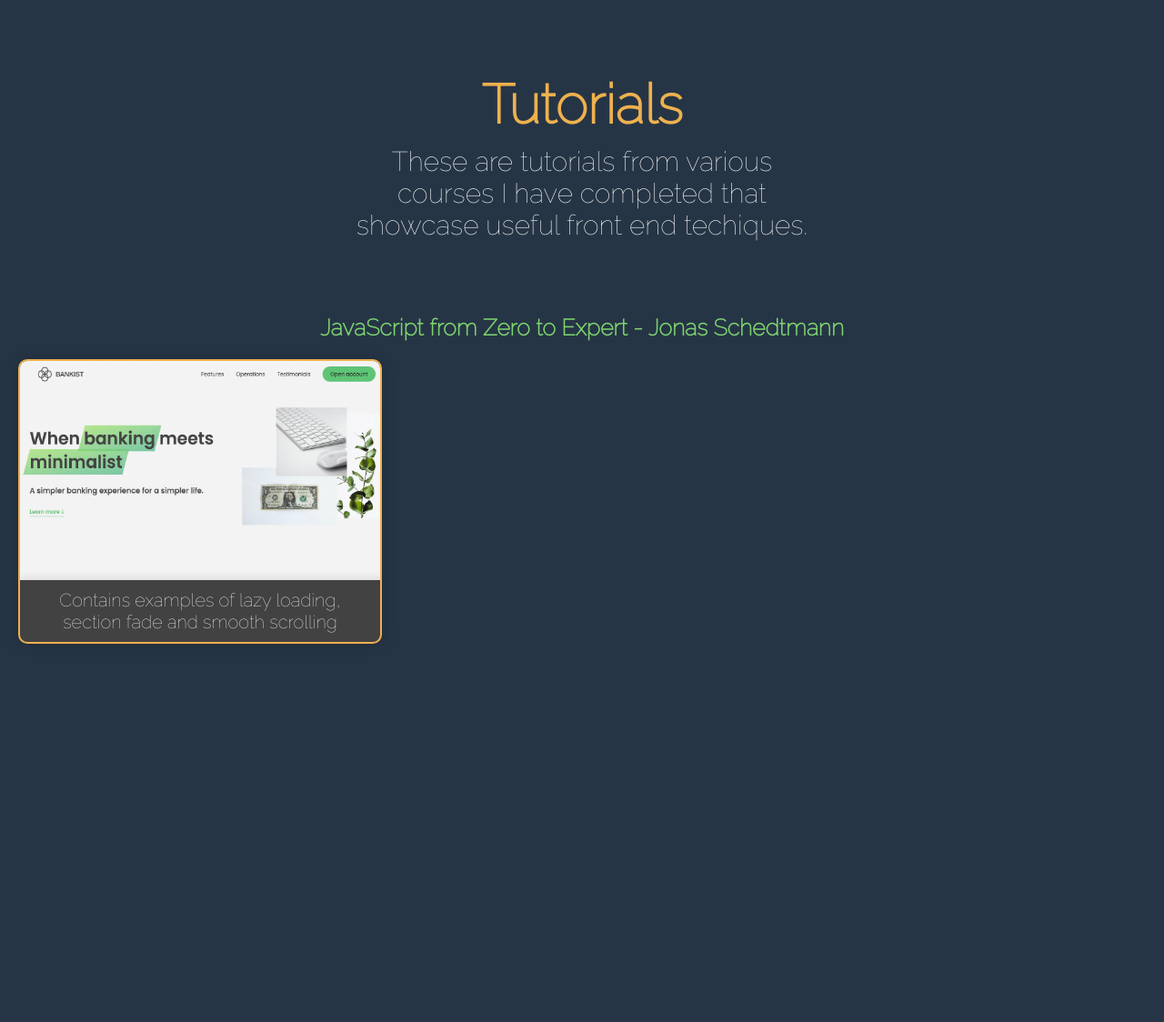
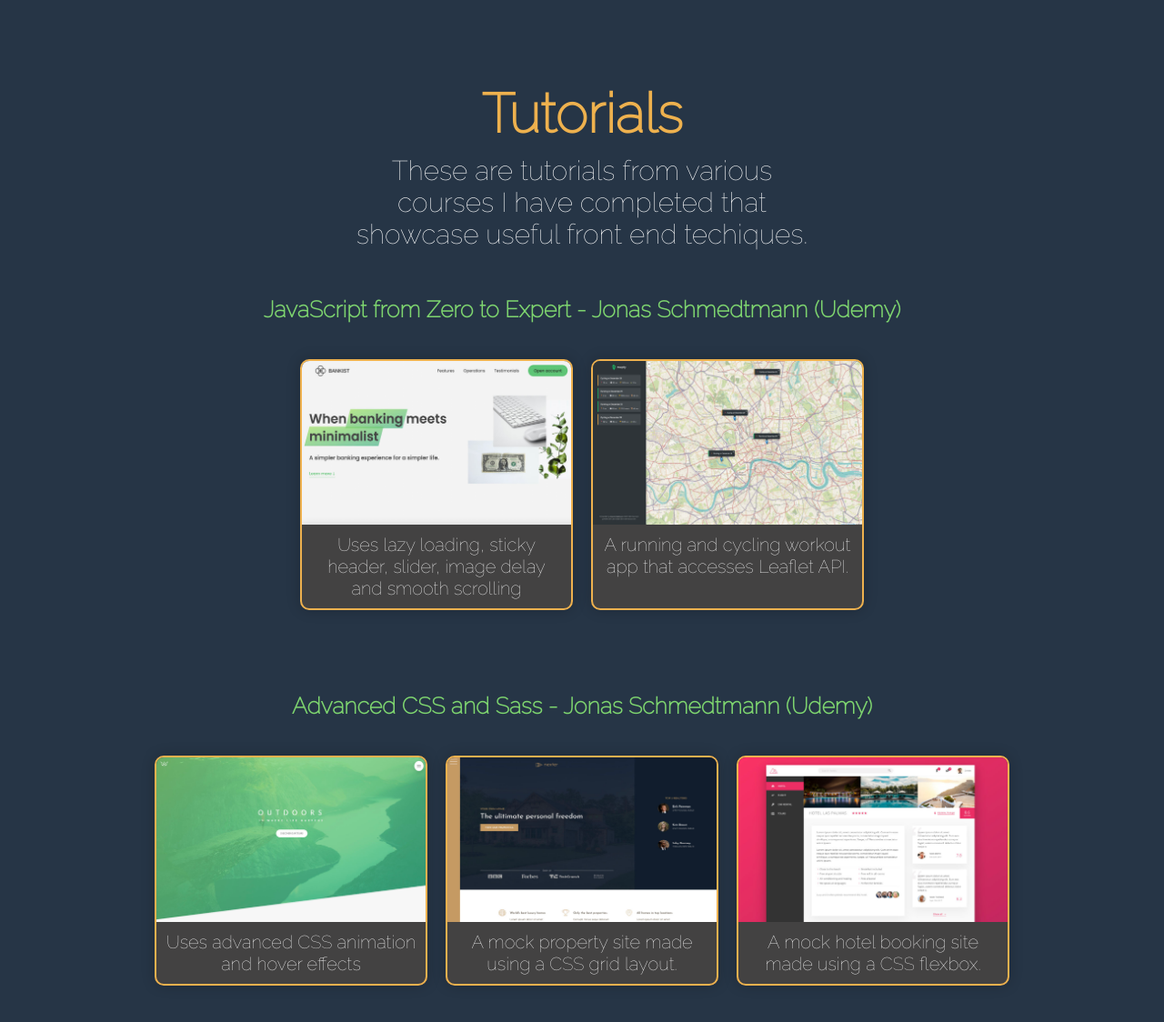
Before and after one commit to GidBerridge/tutorials, a website built with Parcel: page index.html in a window 1280 px wide. Shown: the whole page at 91% size. Before the commit the page ends 800 px from the top, so only its background shows below. Built offline with nearby package versions, Linux system fonts and the light colour scheme.

Commit message:
CSS cards added

```diff
--- a/index.html
+++ b/index.html
@@ -14,25 +14,66 @@
 <body>
     <div class="container">
         <section class="flex-justify-center">
-            <div class="title u-padding-top-bottom">
+            <div class="title u-padding-top">
                 <h1 class="heading-primary--main">Tutorials</h1>
                 <p class="heading-primary--sub">These are tutorials from various courses
                     I have completed that showcase useful front end techiques.</p>
             </div>
         </section>
+
         <section>
-            <h2 class="heading-section--main u-center-text">JavaScript from Zero to Expert - Jonas Schedtmann</h2>
-            <div class="card-container">
+            <h2 class="heading-section--main u-center-text">JavaScript from Zero to Expert - Jonas Schmedtmann (Udemy)</h2>
+            <div class="card-container flex-justify-center">
                 <div class="projects-card">
                     <a href="https://gidberridge.github.io/JS_demo/" target="blank">
                         <img src="img/bankist.jpg">
                     </a>
                     <div class="projects-card__text">
-                        <p>Contains examples of lazy loading, section fade and smooth scrolling</p>
+                        <p>Uses lazy loading, sticky header, slider, image delay and smooth scrolling</p>
                     </div>
+                </div>
 
+                <div class="projects-card">
+                    <a href="https://gidberridge.github.io/js_mapty/" target="blank">
+                        <img src="img/mapty_screenshot.jpg">
+                    </a>
+                    <div class="projects-card__text">
+                        <p>A running and cycling workout app that accesses Leaflet API.</p>
+                    </div>
                 </div>
-            </div>
+             </div> <!-- card container -->
+        </section>
+
+        <section>
+            <h2 class="heading-section--main u-center-text">Advanced CSS and Sass - Jonas Schmedtmann (Udemy)</h2>
+            <div class="card-container flex-justify-center">
+                <div class="projects-card">
+                    <a href="https://gidberridge.github.io/advance_css_natours/" target="blank">
+                        <img src="img/natours_screenshot.jpg">
+                    </a>
+                    <div class="projects-card__text">
+                        <p>Uses advanced CSS animation and hover effects</p>
+                    </div>
+                </div>
+
+                <div class="projects-card">
+                    <a href="https://gidberridge.github.io/css_grid_nexter/" target="blank">
+                        <img src="img/nexter_screenshot.jpg" alt="Nexter homepage screenshot" >
+                    </a>
+                    <div class="projects-card__text">
+                        <p>A mock property site made using a CSS grid layout.</p>
+                    </div>
+                </div>
+
+                <div class="projects-card">
+                    <a href="https://gidberridge.github.io/advanced_css_trillo/" target="blank">
+                        <img src="img/trillo_screenshot.jpg" alt="Trillo homepage screenshot" >
+                    </a>
+                    <div class="projects-card__text">
+                        <p>A mock hotel booking site made using a CSS flexbox.</p>
+                    </div>
+                </div>
+             </div> <!-- card container -->
         </section>
 
     </div>
--- a/sass/abstracts/_mixins.scss
+++ b/sass/abstracts/_mixins.scss
@@ -1,5 +1,5 @@
 @mixin card {
-  max-width: 40rem;
+  max-width: 30rem;
   overflow: hidden;
   background: $color-grey-4;
   box-shadow: 0 0 15px rgba(0, 0, 0, 0.2);
@@ -10,4 +10,5 @@
   display: flex;
   flex-direction: column;
   color: $color-white;
+  margin: 1rem;
 }
--- a/sass/base/_typography.scss
+++ b/sass/base/_typography.scss
@@ -2,7 +2,7 @@
   &--main {
     font-size: 6rem;
     color: $color-orange-cv;
-    margin-bottom: 1rem;
+    margin: 1rem;
 
     // animation-name: moveInLeft;
     // animation-duration: 1s;
@@ -23,6 +23,7 @@
 
 .heading-section {
   &--main {
+    margin-top: 5rem;
     font-size: 2.5rem;
     color: $color-primary-light;
   }
--- a/sass/base/_utilities.scss
+++ b/sass/base/_utilities.scss
@@ -7,8 +7,8 @@
   text-align: center;
 }
 
-.u-padding-top-bottom {
-  padding: 10vh 0;
+.u-padding-top {
+  padding-top: 10vh;
 }
 
 .u-padding-top-bottom-big {
--- a/sass/components/_cards.scss
+++ b/sass/components/_cards.scss
@@ -1,8 +1,7 @@
 .card-container {
   display: flex;
   flex-wrap: wrap;
-  width: 80%;
-  padding: 2rem;
+  padding: 3rem;
 }
 
 .projects-card {
```
Also changed, not shown: css/style.css.
